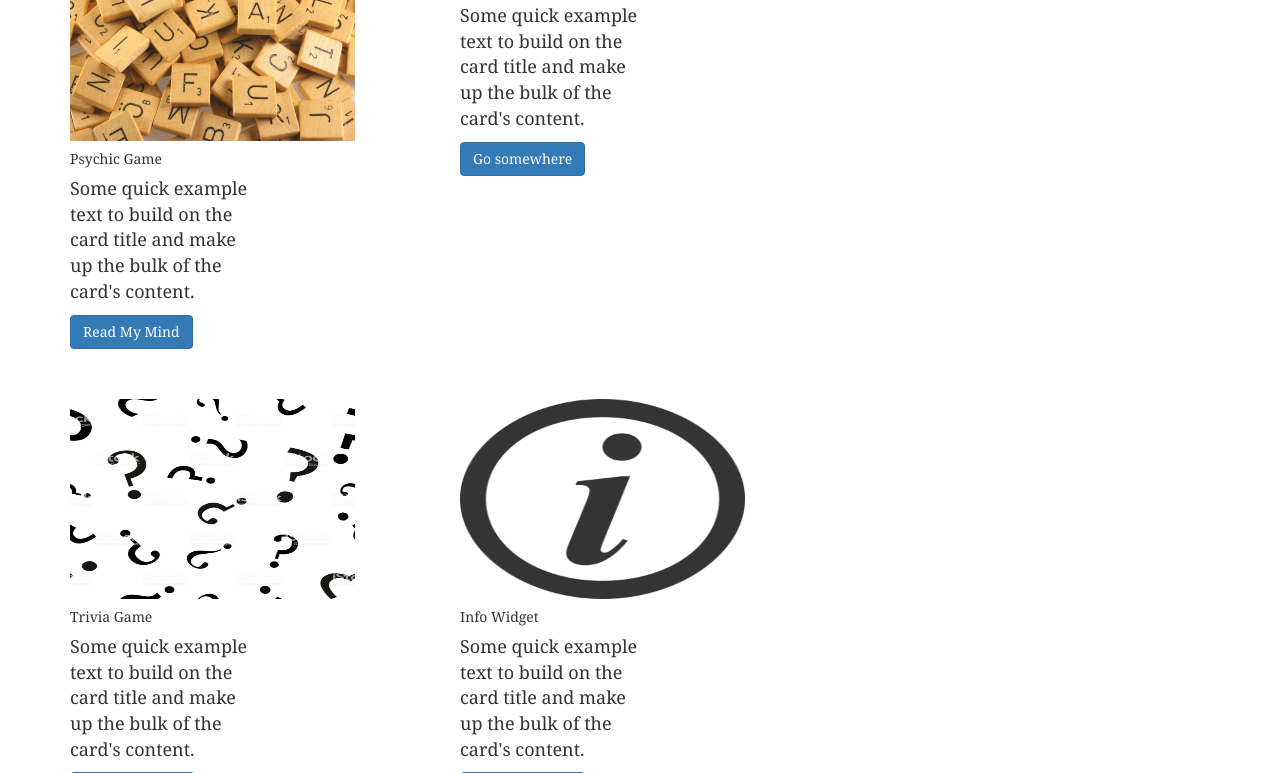
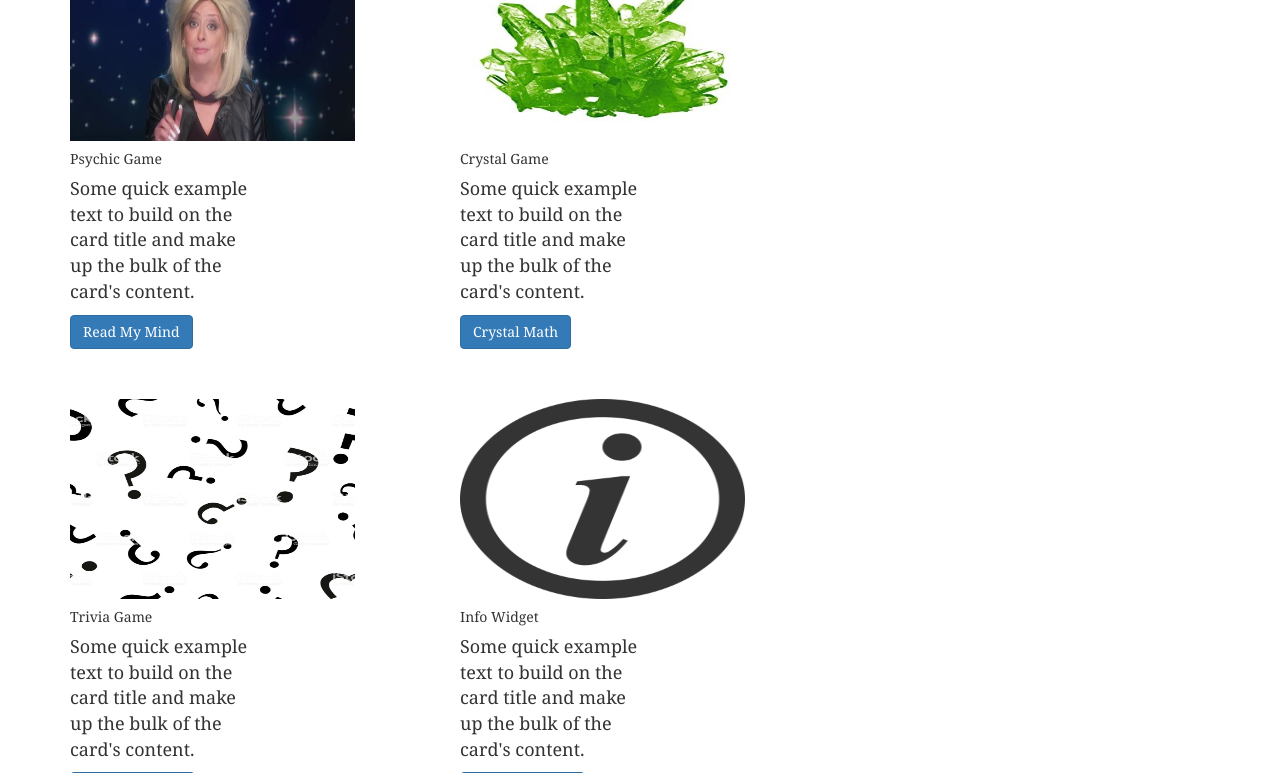
Before and after one commit to ApexPanda/Bootstrap-Portfolio, a plain HTML site: page portfolio.html in a window 1280 px wide. Shown: the part 327-1100 px from the top of the page. Drawn offline with nearby package versions, Linux system fonts and the light colour scheme.

Commit message:
Add link to new porfolio game and changed images on cards

```diff
--- a/portfolio.html
+++ b/portfolio.html
@@ -50,7 +50,7 @@
 
         <div class="col-md-6">
                 <div class="card" style="width: 18rem;">
-                        <img src="Assets/Images/words.jpg" height="200px" width="285px" class="card-img-top" alt="scrabble tiles">
+                        <img src="Assets/Images/Psychic.jpg" height="200px" width="285px" class="card-img-top" alt="scrabble tiles">
                         <div class="card-body">
                           <h5 class="card-title">Psychic Game</h5>
                           <p class="card-text">Some quick example text to build on the card title and make up the bulk of the card's content.</p>
@@ -61,11 +61,11 @@
 
          <div class="col-md-6">
                 <div class="card" style="width: 18rem;">
-                        <img src="Assets/Images/ches.jpeg" height="200px" width="285px" class="card-img-top" alt="chess pieces">
+                        <img src="Assets/Images/greengem.jpg" height="200px" width="285px" class="card-img-top" alt="chess pieces">
                         <div class="card-body">
-                          <h5 class="card-title">RPG Game</h5>
+                          <h5 class="card-title">Crystal Game</h5>
                           <p class="card-text">Some quick example text to build on the card title and make up the bulk of the card's content.</p>
-                          <a href="#" class="btn btn-primary">Go somewhere</a>
+                          <a href="https://apexpanda.github.io/unit-4-game/" class="btn btn-primary">Crystal Math</a>
                         </div>
                  </div>
         </div>
```
Also changed, not shown: Assets/Images/Psychic.jpg (added), Assets/Images/greengem.jpg (added).
